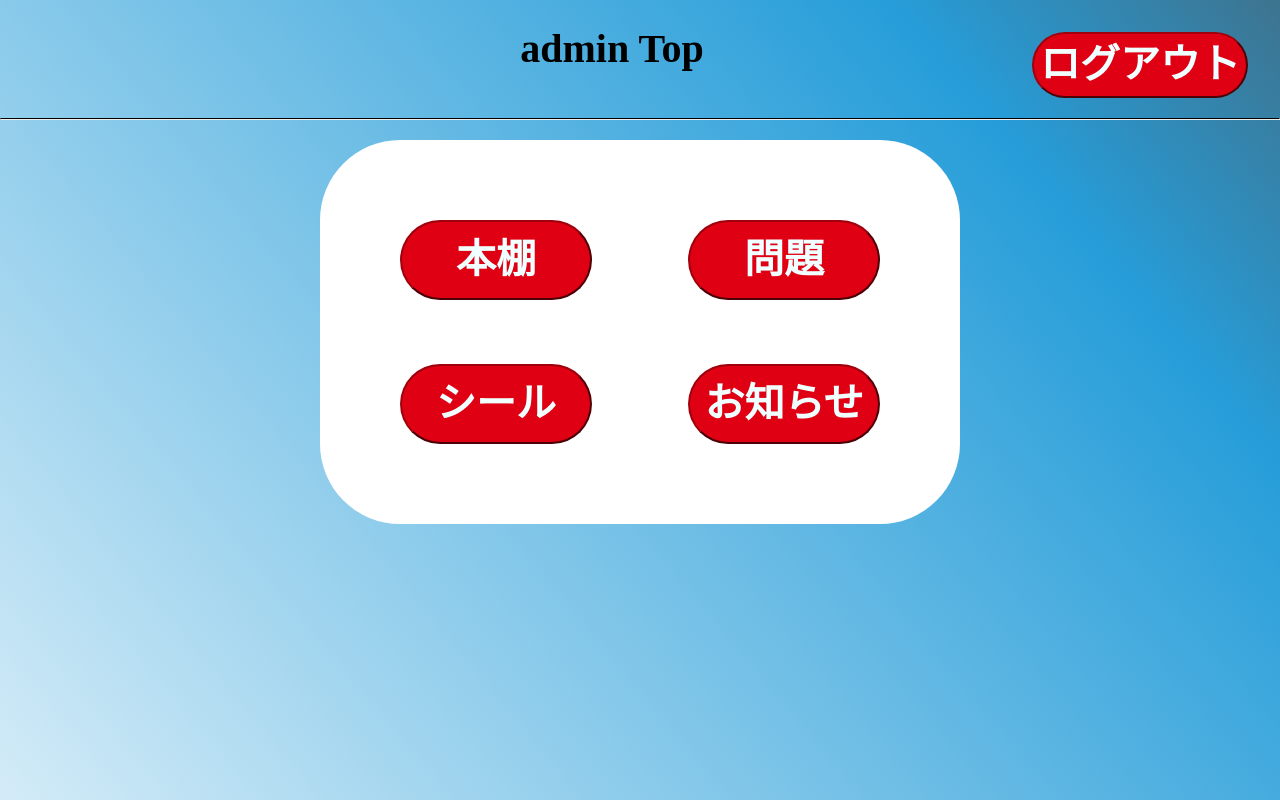
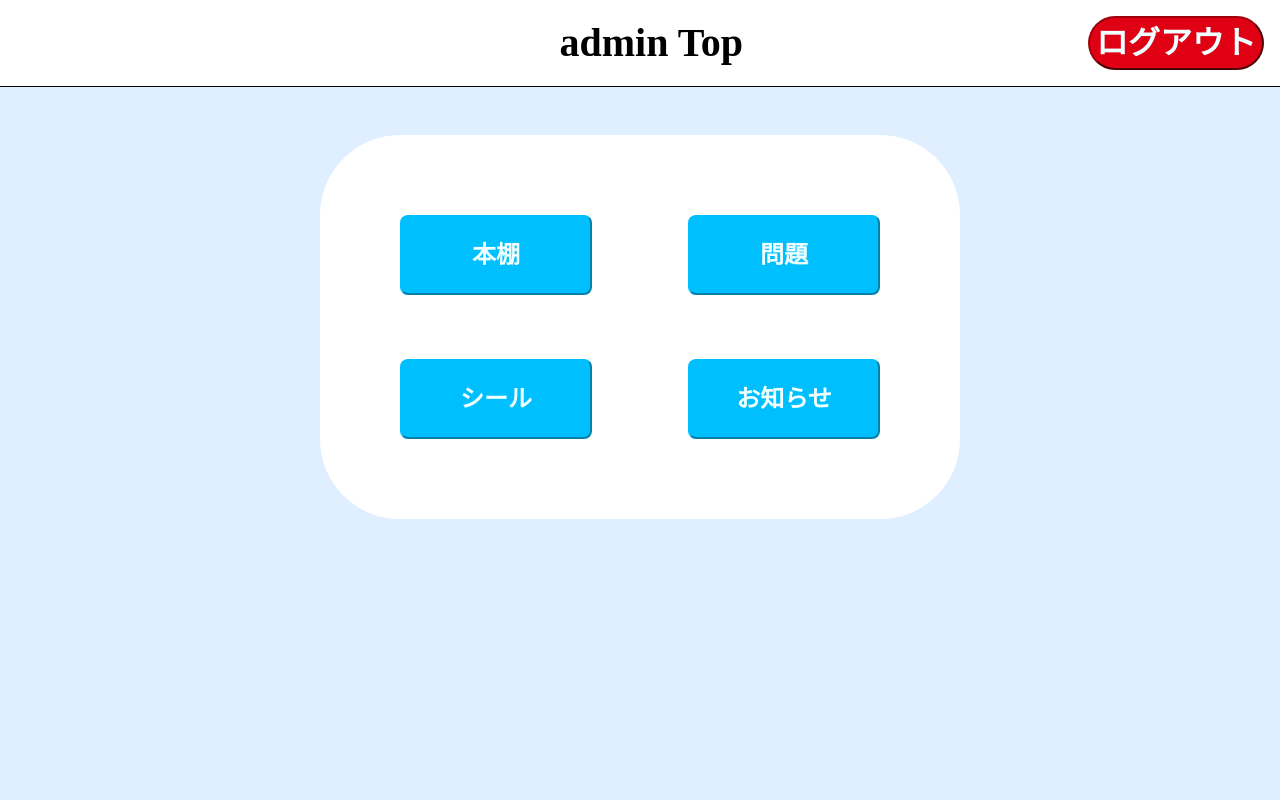
Before and after one commit to ishida-0622/u22-2023, a Next.js app in the folder frontend/: page /admin/top in a window 1280 px wide. Built offline with nearby package versions, Linux system fonts and the light colour scheme.

Commit message:
style: デザインの変更

```diff
--- a/frontend/src/components/pages/adminTop/index.module.scss
+++ b/frontend/src/components/pages/adminTop/index.module.scss
@@ -1,11 +1,10 @@
 .container {
     font-size: 2.5rem;
-    background: linear-gradient(50deg, hsl(200, 70%, 90%), hsl(200, 70%, 80%), hsl(200, 70%, 70%), hsl(200, 70%, 60%), hsl(200, 70%, 50%), hsl(200, 40%, 40%));
+    background-color: #E0EFFF;
     min-height: 100vh;
     h1 {
         font-size: 2.5rem;
         display: flex;
-        // flex-direction: column;
         align-items: center;
         justify-content: center;
     }
@@ -15,26 +14,29 @@
 }
 
 .top_line {
+    background-color: white;
     display: flex;
     justify-content: space-between;
     align-items: center;
+    border-bottom: 1px solid black;
 }
 .title {
     flex: 1;
     display: flex;
     justify-content: center;
     align-items: center;
-    margin-left: 15%;
+    margin-left: 18%;
 }
 .logout {
+    font-size: 2rem;
     display: flex;
     align-items: center;
-    padding: 2rem 2rem 0 0;
+    padding: 1rem 1rem;
 }
 
 .menu {
     max-width: max(50%, 480px);
-    margin: 0 auto 0%;
+    margin: 3rem auto 0%;
     padding: 3rem;
     grid-template-columns: repeat(2, 1fr);
     grid-gap: 2rem;
@@ -61,24 +63,40 @@
     justify-content: center;
     align-items: center;
     margin: 2rem;
-    button {
-        width: 12rem;
-        height: 5rem;
-    }
 }
 
-.submit_button {
+.logout_button {
     display: inline-block;
     color: azure;
     font-weight: bold;
     background-color: #df0013;
     border-bottom: 50% solid #9f000c;
-    border-radius: 100vh;
+    border-radius: 2rem;
     border-color: #9f000c;
-    transition: box-shadow 0.3s ease;
+    transition: background-color 0.3s ease;
     top: calc(50% - 0.5rem);
 }
-.submit_button:hover {
-    box-shadow: 0 0.2rem #9f000c;
+.logout_button:hover {
+    background-color: #7c000a;
     cursor: pointer;
 }
+
+.submit_button {
+    width: 12rem;
+    height: 5rem;
+    box-shadow: none;
+    font-size: 1.5rem;
+    display: inline-block;
+    color: azure;
+    font-weight: bold;
+    background-color: #00BFFF;
+    border-bottom: 50% solid #00BFFF;
+    border-radius: 0.5rem;
+    border-color: #00BFFF;
+    top: calc(50% - 0.5rem);
+    transition: background-color 0.3s ease;
+}
+.submit_button:hover {
+    background-color: #0083af;
+    cursor: pointer;
+}
--- a/frontend/src/components/pages/adminTop/index.tsx
+++ b/frontend/src/components/pages/adminTop/index.tsx
@@ -29,10 +29,9 @@ export const Top = () => {
       <div className={`${styles.top_line}`}>
         <h1 className={`${styles.title}`}>admin Top</h1>
         <div className={`${styles.logout}`}>
-          <button className={`${styles.submit_button}`} onClick={logout}>ログアウト</button>
+          <button className={`${styles.logout_button}`} onClick={logout}>ログアウト</button>
         </div>
       </div>
-      <hr />
       <div className={`${styles.menu}`}>
         <div className={`${styles.first_line}`}>
           <div className={`${styles.book}`}>
```
